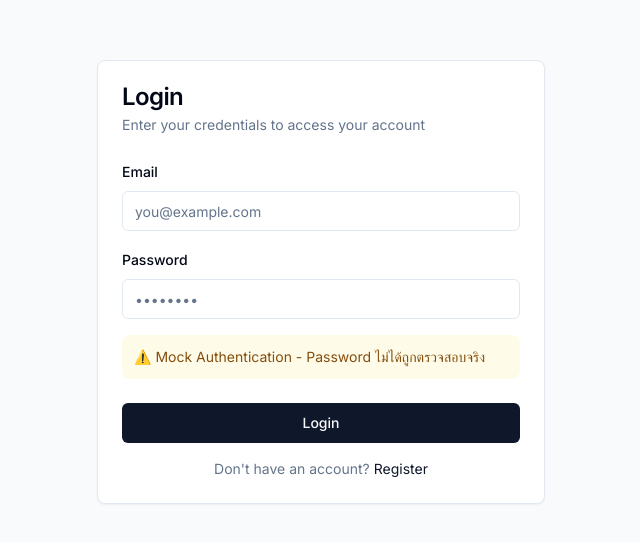
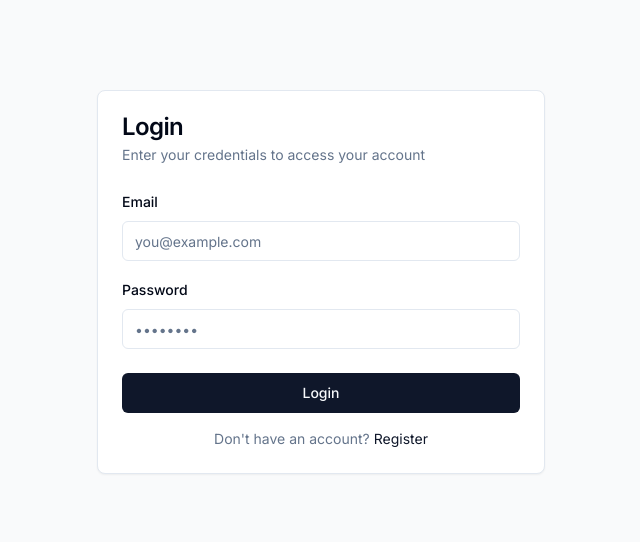
Before and after one commit to Aemitez/nextjs-todo-app, a Next.js app: page /auth/login in a window 1280 px wide. Shown: the part 118-660 px from the top of the page, without its empty margins (319-959 px from the left). Built offline with nearby package versions, Linux system fonts and the light colour scheme; no server answers.

Commit message:
feat: delete unused code

```diff
--- a/app/auth/login/page.tsx
+++ b/app/auth/login/page.tsx
@@ -24,10 +24,6 @@ export default function LoginPage() {
   const handleSubmit = async (e: React.FormEvent) => {
     e.preventDefault()
 
-    console.log("🚀 [LOGIN] Form submitted")
-    console.log("📧 Email:", email)
-    console.log("🔒 Password:", password ? "***" : "(empty)")
-
     if (!email || !password) {
       toast({
         title: "Validation Error",
@@ -40,22 +36,16 @@ export default function LoginPage() {
     setIsLoading(true)
 
     try {
-      console.log("🔍 [QUERY] Checking user credentials...")
-
       // Query user จาก database
       const { data, error } = await loginUser({
         variables: { email: email.toLowerCase() }
       })
-
-      console.log("📊 [QUERY] Result:", data)
-      console.log("❌ [QUERY] Error:", error)
 
       if (error) {
         throw error
       }
 
       if (!data?.users || data.users.length === 0) {
-        console.log("❌ [LOGIN] User not found")
         toast({
           title: "Error",
           description: "Invalid email or password",
@@ -65,13 +55,11 @@ export default function LoginPage() {
       }
 
       const user = data.users[0]
-      console.log("✅ [LOGIN] User found:", user)
 
       // ในระบบจริงต้องเช็ค password ด้วย bcrypt
       // const isPasswordValid = await bcrypt.compare(password, user.password_hash)
       // แต่ตอนนี้ข้ามไปก่อน (mock authentication)
 
-      console.log("💾 [AUTH] Saving user to localStorage")
       setAuthToken("mock-token-" + user.id)
       setUser({
         id: user.id,
@@ -84,7 +72,6 @@ export default function LoginPage() {
         description: "Logged in successfully",
       })
 
-      console.log("🎯 [REDIRECT] Going to /tasks")
       router.push("/tasks")
 
     } catch (error: any) {
@@ -102,7 +89,6 @@ export default function LoginPage() {
       })
     } finally {
       setIsLoading(false)
-      console.log("🏁 [LOGIN] Process completed")
     }
   }
 
@@ -139,9 +125,6 @@ export default function LoginPage() {
                 disabled={isLoading}
               />
             </div>
-            <div className="rounded-lg bg-yellow-50 p-3 text-sm text-yellow-800">
-              ⚠️ Mock Authentication - Password ไม่ได้ถูกตรวจสอบจริง
-            </div>
           </CardContent>
           <CardFooter className="flex flex-col space-y-4">
             <Button type="submit" className="w-full" disabled={isLoading}>
```
